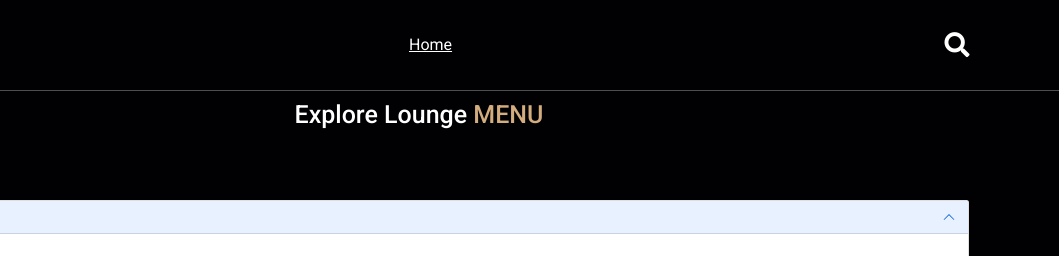
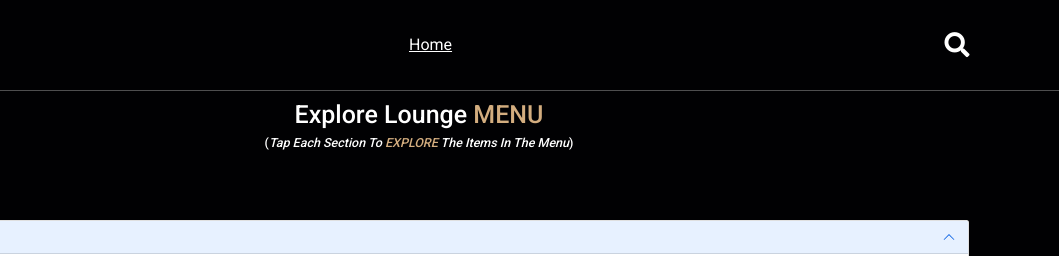
Before and after one commit to pavatek/loungemenu, a plain HTML site: page index.html in a window 1280 px wide. Shown: the top 256 px of the page, 221-1280 px from the left. Drawn offline with nearby package versions, Linux system fonts and the light colour scheme.

Commit message:
Update index.html

```diff
--- a/index.html
+++ b/index.html
@@ -42,6 +42,7 @@
     </header>
     <div class="pageTitle" id="title">
         <h1> Explore Lounge <span>menu</span> </h1>
+         <h5>(<i>Tap Each section to <span>explore</span> the items in the menu</i>)</h5>
     </div>
 
 
```
